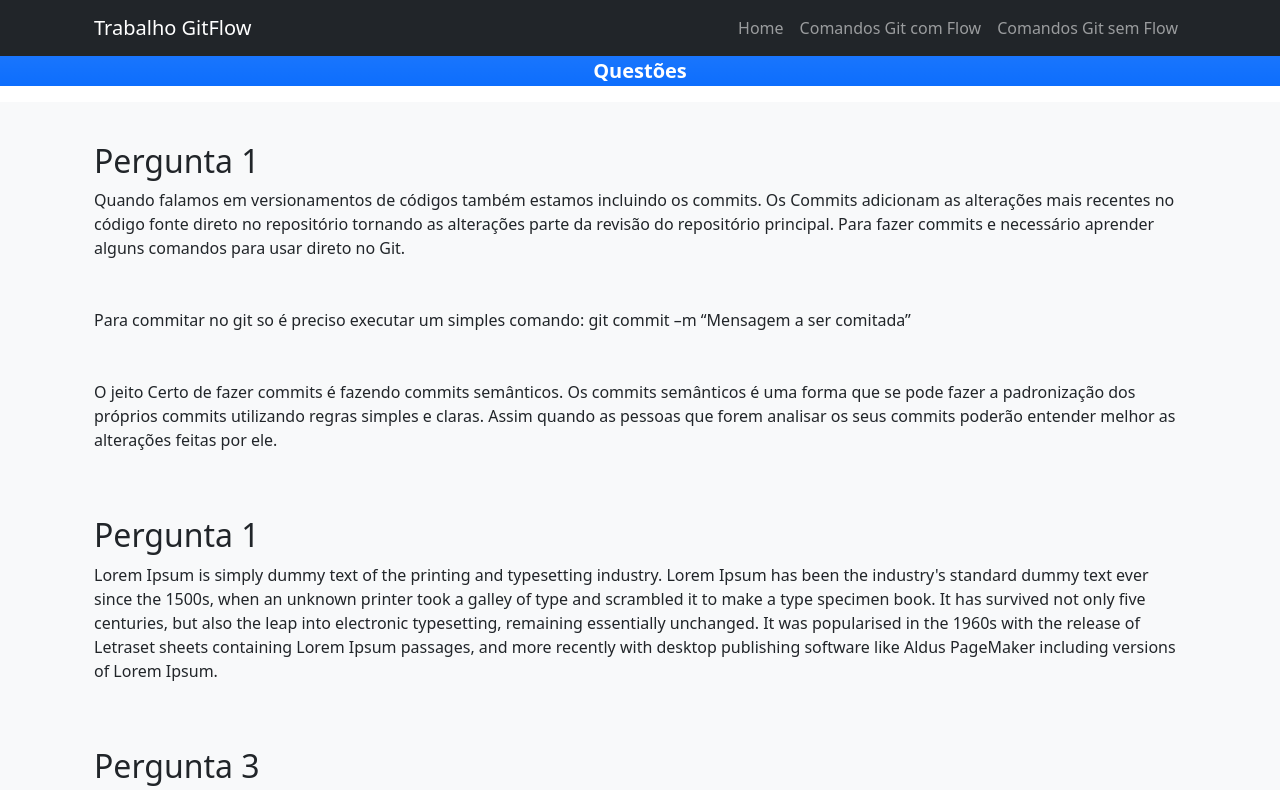
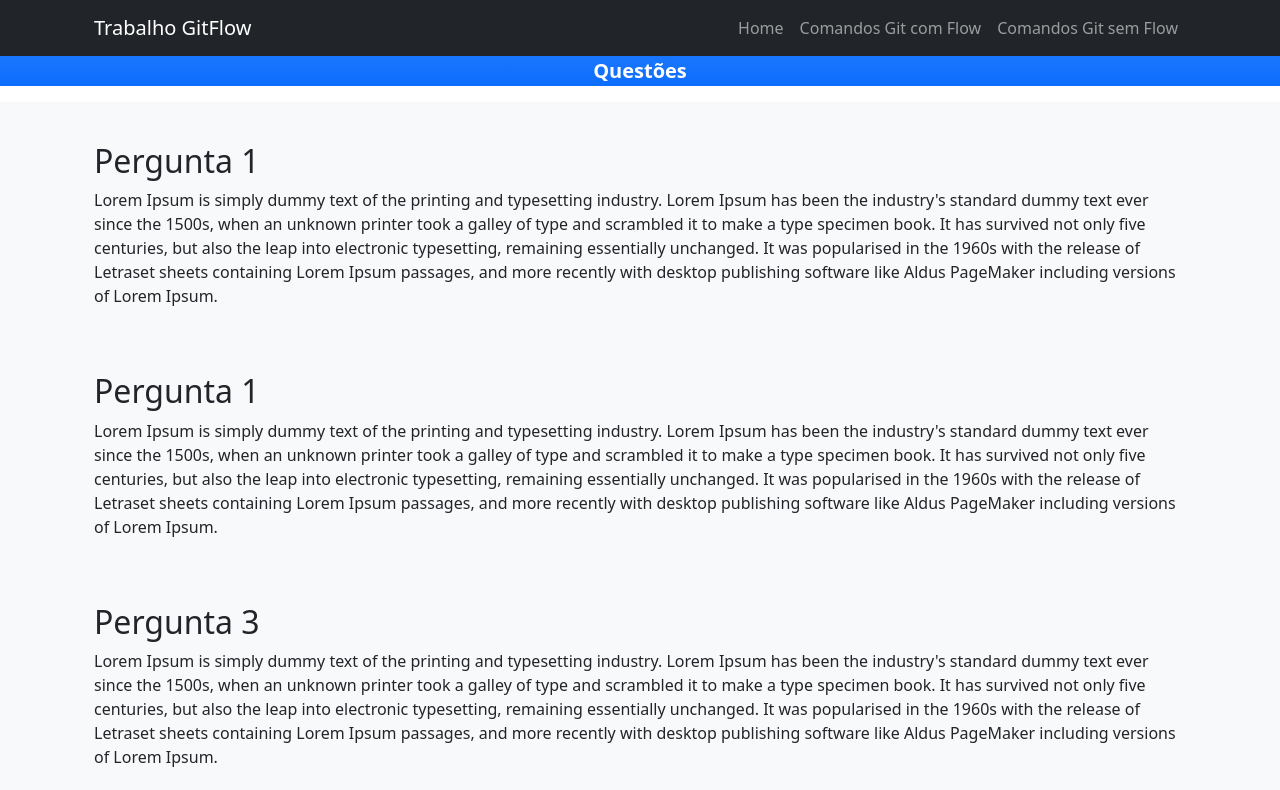
Before and after one commit to VinciPy/si03.gitflow, a website: page index.html in a window 1280 px wide. Shown: the top 790 px of the page. Drawn offline with nearby package versions, Linux system fonts and the light colour scheme.

Commit message:
Revert "Merge branch 'Parte2_Pergunta1' into struct-web"
This reverts commit b117d26630549616e52985803a318d110480491b, reversing
changes made to 545ac4eb0ea26aac75b7b2d63a7e15277d75a444.

```diff
--- a/index.html
+++ b/index.html
@@ -44,9 +44,7 @@
             <div class="container p-4">
                 <h2>Pergunta 1</h2>
                 <p>
-                    Quando falamos em versionamentos de códigos também estamos incluindo os commits. Os Commits adicionam as alterações mais recentes no código fonte direto no repositório tornando as alterações parte da revisão do repositório principal. Para fazer commits e necessário aprender alguns comandos para usar direto no Git.<br><br><br>
-                    Para commitar no git so é preciso executar um simples comando: git commit –m “Mensagem a ser comitada”<br><br><br>
-                    O jeito Certo de fazer commits é fazendo commits semânticos. Os commits semânticos é uma forma que se pode fazer a padronização dos próprios commits utilizando regras simples e claras. Assim quando as pessoas que forem analisar os seus commits poderão entender melhor as alterações feitas por ele.
+                    Lorem Ipsum is simply dummy text of the printing and typesetting industry. Lorem Ipsum has been the industry's standard dummy text ever since the 1500s, when an unknown printer took a galley of type and scrambled it to make a type specimen book. It has survived not only five centuries, but also the leap into electronic typesetting, remaining essentially unchanged. It was popularised in the 1960s with the release of Letraset sheets containing Lorem Ipsum passages, and more recently with desktop publishing software like Aldus PageMaker including versions of Lorem Ipsum.
                 </p>
             </div>
             <div class="container p-4">
```
